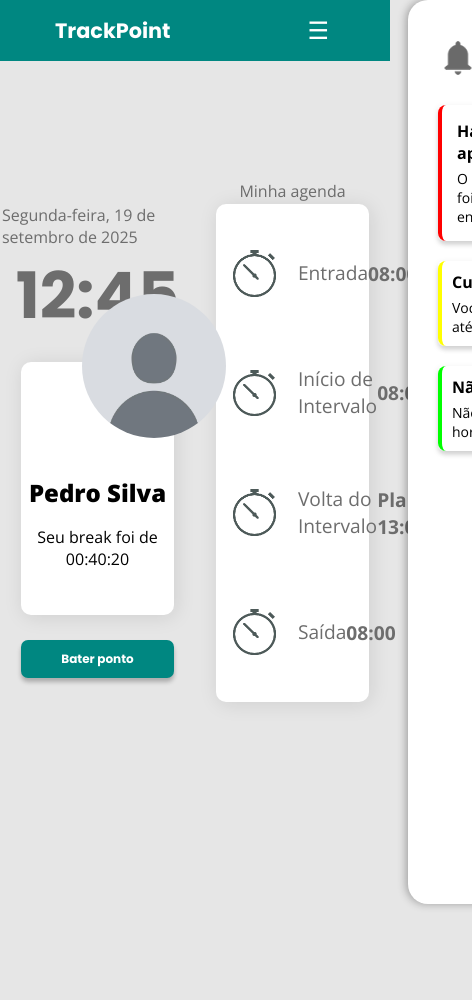
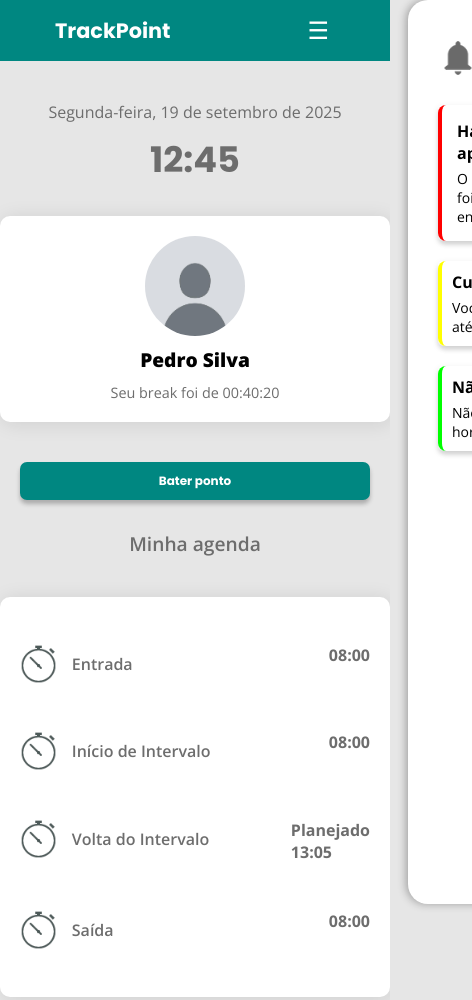
Before and after one commit to TrackPoint-Grupo-1/Front-End, a website: page public/system/baterponto.html in a window 390 px wide. Shown: the whole page, 472 px wide, since content can reach past the window. Before the commit the page ends 844 px from the top, so only its background shows below. Drawn offline with nearby package versions, Linux system fonts and the light colour scheme; files that its build step writes are made by us from their sources.

Commit message:
feat: tela-bater-ponto

```diff
--- a/public/styles/baterponto.css
+++ b/public/styles/baterponto.css
@@ -1,31 +1,41 @@
 body {
-    overflow: hidden;
   background: var(--background);
+  overflow-x: hidden;
+  overflow-y: auto;
+  min-height: 100vh;
 }
 
 .container-baterponto {
   display: flex;
-    width: 100vw;
-    height: 90vh;
+  flex-wrap: wrap;
   justify-content: space-around;
-    background: var(--background);
-    align-items: center;
-    flex-direction: row;
+  align-items: flex-start;
+  padding: 40px 20px;
+  min-height: 100vh;
+  box-sizing: border-box;
+  gap: 40px;
 }
 
-.left-side {
-    width: 49%;
-    height: 90%;
+.left-side,
+.right-side {
+  width: 48%;
+  min-width: 300px;
   display: flex;
+  flex-direction: column;
   align-items: center;
-    justify-content: center;
-    flex-direction: column;
+  justify-content: flex-start;
+  gap: 30px;
+}
+
+.card-right{
+    height: 360px !important;
+    justify-content: space-evenly !important;
 }
 
 .hours {
   display: flex;
+  flex-direction: column;
   align-items: center;
-    flex-direction: column;
   justify-content: center;
   color: #6d6d6d;
 
@@ -34,109 +44,168 @@
     font-weight: bolder;
     font-family: var(--font-family-primary);
   }
-}
 
-.right-side {
-    width: 49%;
-    height: 90%;
-    display: flex;
-    align-items: center;
-    flex-direction: column;
-    justify-content: center;
-    color: #6d6d6d;
-
-    p{
-        margin-bottom: 1%;
+  .data {
+    font-size: 1rem;
+    margin-bottom: 10px;
   }
 }
 
 .card-user {
-    height: 30vh;
-    width: 80%;
+  width: 100%;
+  max-width: 400px;
   background-color: white;
   border-radius: 10px;
   box-shadow: 2px 2px 20px rgba(0, 0, 0, 0.1);
-    margin-top: 10%;
-    position: relative;
+  padding: 20px;
+  text-align: center;
   font-family: var(--font-family-primary);
+  display: flex;
+  flex-direction: column;
+  align-items: center;
+  gap: 10px;
 
   img {
-        width: 17vh;
-        height: 17vh;
+    width: 120px;
+    height: 120px;
     border-radius: 100%;
-        position: absolute;
-        bottom: 70%;
-        left: 40%;
+    object-fit: cover;
   }
 
   h2 {
     font-weight: 800;
-        position: absolute;
-        top: 45%;
-        width: 100%;
-        text-align: center;
+    font-size: 1.4rem;
   }
 
   span {
-        position: absolute;
-        top: 65%;
-        width: 100%;
-        text-align: center;
+    font-size: 1rem;
+    color: #6d6d6d;
+  }
 }
 
+.baterponto {
+  width: 100%;
+  max-width: 400px;
+  margin-top: 10px;
 }
 
-.baterponto{
-    margin-top: 25px;
-    width: 80%;
+.right-side > p {
+  font-size: 1.2rem;
+  font-weight: 600;
+  color: #6d6d6d;
+  margin-bottom: 10px;
 }
 
-.card-right{
-    width: 80%;
-    height: 70%;
+.card-right {
+  width: 100%;
+  max-width: 400px;
   background-color: white;
   border-radius: 10px;
   box-shadow: 2px 2px 20px rgba(0, 0, 0, 0.1);
+  padding: 20px;
   display: flex;
   flex-direction: column;
-    align-items: center;
-    justify-content: space-around;
-    padding-top: 5%;
-    padding-bottom: 5%;
+  gap: 20px;
 }
 
-.row-card{
-    width: 80%;
+.row-card {
   display: flex;
-    height: 8vh;
+  justify-content: space-between;
   align-items: center;
-    flex-direction: row;
-    justify-content: space-between;
   font-size: 1.2rem;
 
-    img{
-        height: 6vh;
+  .header-row {
+    display: flex;
+    align-items: center;
+    gap: 15px;
+
+    img {
+      height: 40px;
       width: auto;
     }
 
-    span{
+    p {
+      font-weight: 600;
+      color: #6d6d6d;
+    }
+  }
+
+  span {
     display: flex;
     flex-direction: column;
     color: #6d6d6d;
     font-weight: 700;
+    text-align: right;
   }
 
-    .ponto-nao-batido{
+  .ponto-nao-batido {
     font-weight: 500;
-        justify-content: end;
-        display: flex;
     font-size: 1rem;
+    align-items: flex-end;
   }
 }
 
-.header-row{
-    display: flex;
+
+@media (max-width: 1024px) {
+  .container-baterponto {
+    flex-direction: column;
     align-items: center;
+    gap: 30px;
+  }
+
+  .left-side,
+  .right-side {
+    width: 100%;
+    max-width: 500px;
+  }
+
+  .card-user,
+  .card-right {
+    max-width: 100%;
+  }
+
+  .row-card {
     flex-direction: row;
-    gap: 20px;
+    align-items: flex-start;
+    gap: 10px;
   }
+
+  .row-card span {
+    text-align: left;
+  }
+
+  .hours h1 {
+    font-size: 3rem;
+  }
+}
+
+@media (max-width: 600px) {
+  .hours h1 {
+    font-size: 2.2rem;
+  }
+
+  .card-user img {
+    width: 100px;
+    height: 100px;
+  }
+
+  .card-user h2 {
+    font-size: 1.2rem;
+  }
+
+  .card-user span {
+    font-size: 0.9rem;
+  }
+
+  .row-card {
+    font-size: 1rem;
+  }
+
+  .ponto-nao-batido {
+    font-size: 0.9rem;
+  }
+
+  .baterponto {
+    width: 100%;
+  }
+}
--- a/public/styles/home.css
+++ b/public/styles/home.css
@@ -136,6 +136,7 @@
   gap: 10px;
   font-size: 1.2rem;
   color: #6D6D6D;
+  justify-content: center;
 }
 
 .card-row-horas p {
```
Lines whose indentation alone changed are shown as unchanged.
